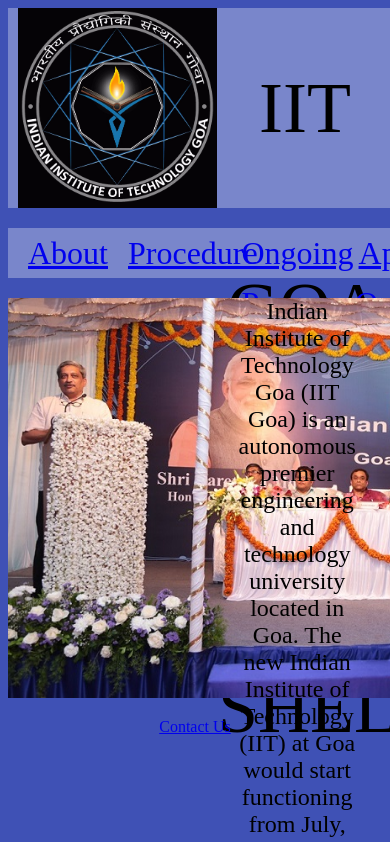
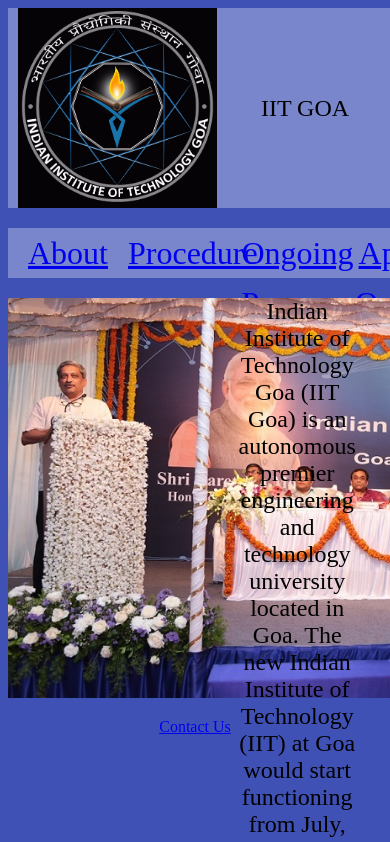
Before and after one commit to shivamiitgoa/shivamiitgoa.github.io, a plain HTML site: page index.html in a window 390 px wide. Shown: the top 842 px of the page. Drawn offline with Linux system fonts and the light colour scheme.

Commit message:
made heading text responsive

```diff
--- a/stylesheet.css
+++ b/stylesheet.css
@@ -9,6 +9,7 @@
     box-sizing: border-box;
 }
 */
+
 body {
 	background-color: #3F51B5 ;
 }
@@ -30,7 +31,7 @@
 }
 .head_name{
 	width: calc(100% - 200px);
-	font-size: 450%;
+	font-size: 350%;
 	vertical-align: middle;
 	text-align: center;
 }
@@ -69,6 +70,16 @@
 	font-size: 150%;
 	text-align: center;
 }
+@media only screen and (max-width: 1000px) {
+	.head_name{
+		font-size: 250%;
+	}
+}
+@media only screen and (max-width: 750px) {
+	.head_name{
+		font-size: 150%;
+	}
+}
 .footer{
 	text-align: center;
 }
```
